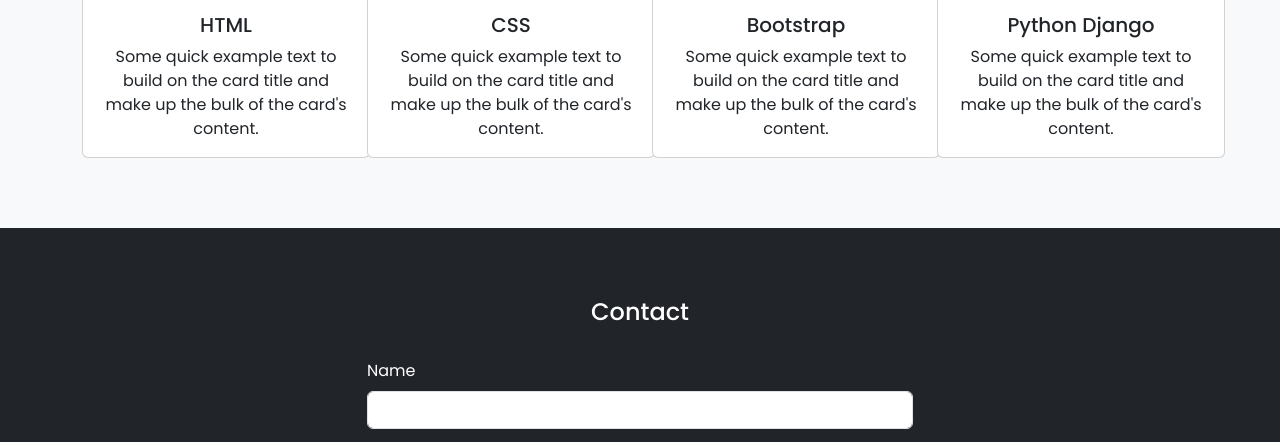
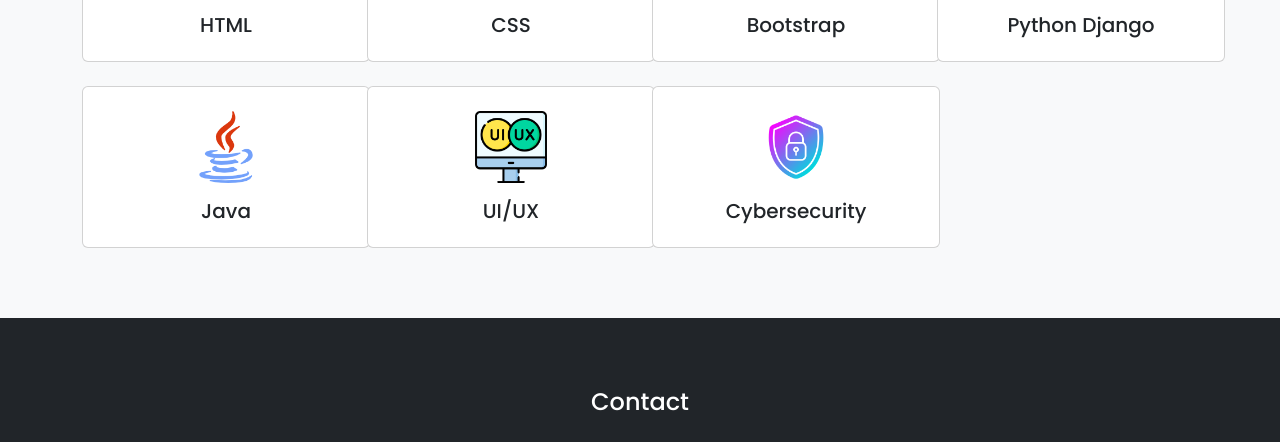
Before and after one commit to Oviyan007/Oviyan-Portfolio, a plain HTML site: page index.html in a window 1280 px wide. Shown: the part 1646-2088 px from the top of the page. Drawn offline with nearby package versions, Linux system fonts and the light colour scheme.

Commit message:
skills page updated

```diff
--- a/index.html
+++ b/index.html
@@ -11,6 +11,7 @@
     <link rel="preconnect" href="https://fonts.googleapis.com">
     <link rel="preconnect" href="https://fonts.gstatic.com" crossorigin>
     <link href="https://fonts.googleapis.com/css2?family=Poppins:wght@400;500;600&display=swap" rel="stylesheet">
+    <link rel="stylesheet" href="https://cdnjs.cloudflare.com/ajax/libs/font-awesome/6.5.1/css/all.min.css">
 </head>
 <body>
     <nav class="navbar navbar-expand-lg bg-body-tertiary py-3 text-uppercase  border-bottom border-light-subtle sticky-top">
@@ -40,20 +41,20 @@
           </div>
         </div>
       </nav>
-    <section class=" banner text-center text-uppercase" id="about">
+    <section class=" banner text-center text-uppercase" >
         <div class="container">
             <div class="row">
                 <div class="col-md-12">
                     <div class="w-75 m-auto">
                         <h1 class="pb-4">HI I'm OVIYAN S</h1>
                         <h4 class="pb-4">I am a student studying 3<sup>rd</sup> year B.Tech(IT),I have skills on Cybersecurity |Python|Django|C|C++|Git|Java|Bootstrap|Html|css</h4>
-                        <a href="https://www.linkedin.com/in/oviyan-s-51b775200/" class="btn btn-dark btn-lg text-uppercase" target="_blank">Connect With Me</a>
+                        <a href="https://www.linkedin.com/in/oviyan-s-51b775200/" class="btn btn-dark btn-lg text-uppercase" target="_blank">Connect With Me<i class="fa-brands fa-linkedin"></i></a>
                     </div>
                 </div>
             </div>
         </div>
     </section>
-    <section class="py-5">
+    <section class="py-5" id="about">
         <div class="container">
             <div class="row">
                 <div class="col-md-6 align-items-center">
@@ -87,7 +88,7 @@
                         <img src="./images/html.png" class="card-img-top w-25 m-auto pt-4" alt="...">
                         <div class="card-body">
                           <h5 class="card-title">HTML</h5>
-                          <p class="card-text">Some quick example text to build on the card title and make up the bulk of the card's content.</p>
+
                         </div>
                       </div>
                 </div>
@@ -96,7 +97,7 @@
                         <img src="./images/css.png" class="card-img-top w-25 m-auto pt-4" alt="...">
                         <div class="card-body">
                           <h5 class="card-title">CSS</h5>
-                          <p class="card-text">Some quick example text to build on the card title and make up the bulk of the card's content.</p>
+
                         </div>
                       </div>
                 </div>
@@ -105,7 +106,7 @@
                         <img src="./images/bootstrap.png" class="card-img-top w-25 m-auto pt-4" alt="...">
                         <div class="card-body">
                           <h5 class="card-title">Bootstrap</h5>
-                          <p class="card-text">Some quick example text to build on the card title and make up the bulk of the card's content.</p>
+
                         </div>
                       </div>
                 </div>
@@ -114,12 +115,42 @@
                         <img src="./images/python.png" class="card-img-top w-25 m-auto pt-4" alt="...">
                         <div class="card-body">
                           <h5 class="card-title">Python Django</h5>
-                          <p class="card-text">Some quick example text to build on the card title and make up the bulk of the card's content.</p>
+
                         </div>
                       </div>
+
                 </div>
+                <div class="col-md-3 pt-4">
+                  <div class="card text-center" style="width: 18rem;">
+                      <img src="./images/java.png" class="card-img-top w-25 m-auto pt-4" alt="...">
+                      <div class="card-body">
+                        <h5 class="card-title">Java</h5>
+
+                      </div>
+                    </div>
             </div>
-        </div>
+            <div class="col-md-3 pt-4">
+              <div class="card text-center" style="width: 18rem;">
+                  <img src="./images/uiux.png" class="card-img-top w-25 m-auto pt-4" alt="...">
+                  <div class="card-body">
+                    <h5 class="card-title">UI/UX</h5>
+
+                  </div>
+              </div>
+
+            </div>
+            <div class="col-md-3 pt-4">
+              <div class="card text-center" style="width: 18rem;">
+                  <img src="./images/cyber.png" class="card-img-top w-25 m-auto pt-4" alt="...">
+                  <div class="card-body">
+                    <h5 class="card-title">Cybersecurity</h5>
+
+                  </div>
+
+              </div>
+
+
+
     </section>
 
     <section class="bg-dark text-white skills-padding" id="contact">
--- a/style.css
+++ b/style.css
@@ -12,3 +12,6 @@
 .skills-padding{
     padding: 70px 0;
 }
+a i{
+    margin-left: 4px;
+}
```
Also changed, not shown: images/cpp.png (added), images/cyber.png (added), images/java.png (added), images/linkedin.png (added), images/uiux.png (added).
